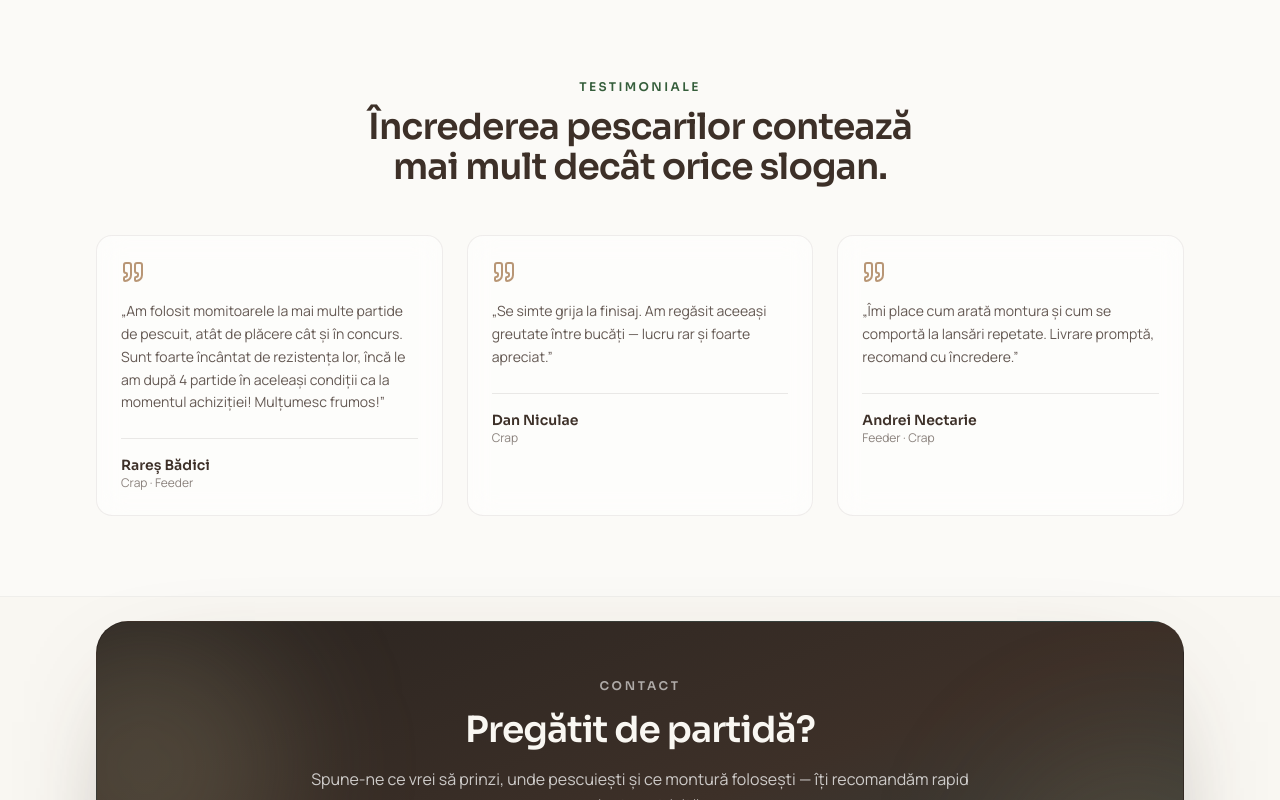
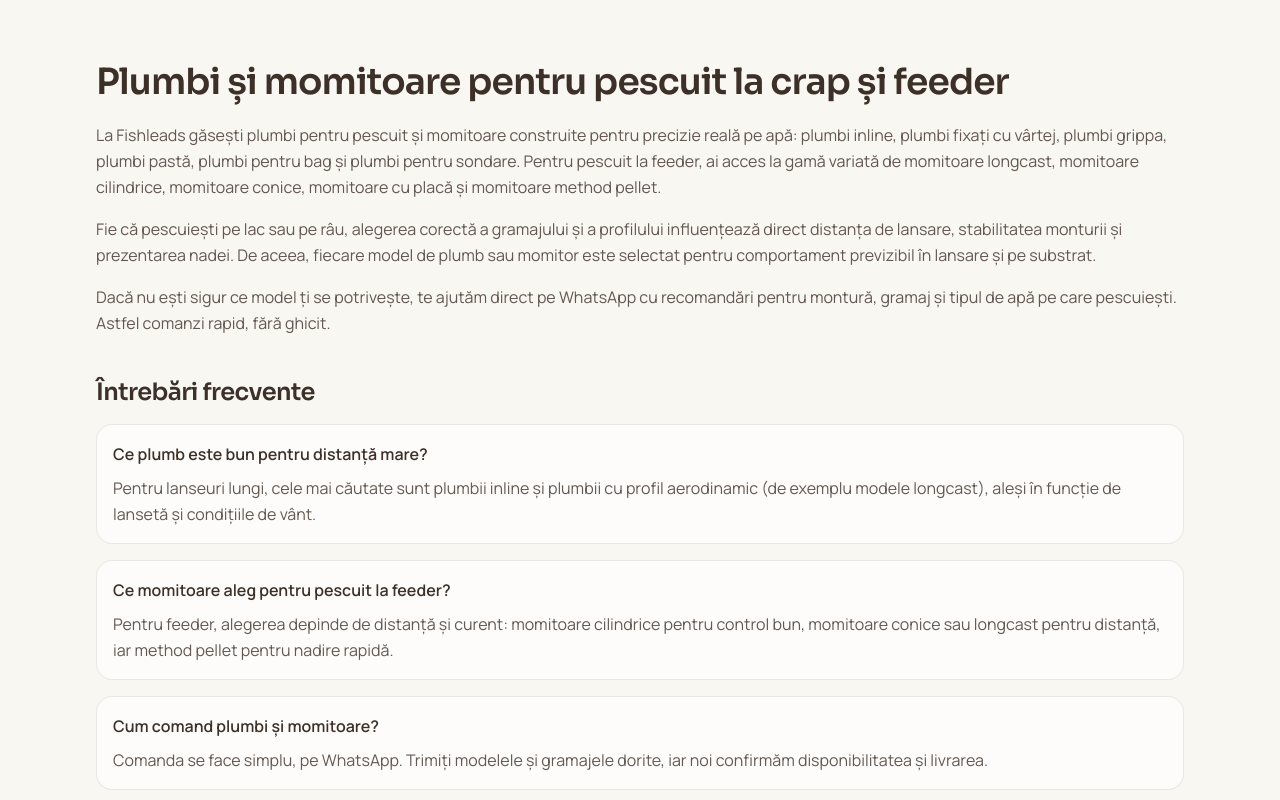
Before and after one commit to Badici/plumbi-si-momitoare, a Next.js app: page / in a window 1280 px wide. Shown: the part 10200-11000 px from the top of the page. Built offline with nearby package versions, Linux system fonts and the light colour scheme; no server answers.

Commit message:
optimizare sei

```diff
--- a/src/app/page.tsx
+++ b/src/app/page.tsx
@@ -1,3 +1,4 @@
+import type { Metadata } from "next";
 import { Header } from "@/components/layout/Header";
 import { Footer } from "@/components/layout/Footer";
 import { About } from "@/components/sections/About";
@@ -6,11 +7,68 @@ import { CategoryShowcase } from "@/components/sections/CategoryShowcase";
 import { FinalCta } from "@/components/sections/FinalCta";
 import { Hero } from "@/components/sections/Hero";
 import { ProductCatalog } from "@/components/sections/ProductCatalog";
+import { SeoContent } from "@/components/sections/SeoContent";
 import { Testimonials } from "@/components/sections/Testimonials";
+import { getCatalog } from "@/data/catalog";
+import { BRAND_NAME, SITE_URL } from "@/data/site";
+
+export const metadata: Metadata = {
+  title: "Plumbi pescuit, plumbi crap și momitoare feeder",
+  description:
+    "Comandă plumbi pescuit și momitoare feeder: plumbi inline, plumbi grippa, plumbi pastă, momitoare longcast și method. Gramaje precise, comandă rapidă pe WhatsApp.",
+  alternates: {
+    canonical: SITE_URL,
+  },
+};
 
 export default function Home() {
+  const catalog = getCatalog();
+  const faqJsonLd = {
+    "@context": "https://schema.org",
+    "@type": "FAQPage",
+    mainEntity: [
+      {
+        "@type": "Question",
+        name: "Ce plumb este bun pentru distanță mare?",
+        acceptedAnswer: {
+          "@type": "Answer",
+          text: "Pentru lanseuri lungi se folosesc frecvent plumbi inline și modele cu profil aerodinamic, alese după lansetă și condițiile de pescuit.",
+        },
+      },
+      {
+        "@type": "Question",
+        name: "Ce momitoare aleg pentru pescuit la feeder?",
+        acceptedAnswer: {
+          "@type": "Answer",
+          text: "Alegerea depinde de distanță și curent: momitoare cilindrice pentru control, conice sau longcast pentru distanță, iar method pellet pentru nadire rapidă.",
+        },
+      },
+      {
+        "@type": "Question",
+        name: "Cum comand plumbi și momitoare?",
+        acceptedAnswer: {
+          "@type": "Answer",
+          text: "Comanda se face pe WhatsApp: trimiteți modelele și gramajele dorite, iar disponibilitatea și livrarea sunt confirmate rapid.",
+        },
+      },
+    ],
+  };
+  const itemListJsonLd = {
+    "@context": "https://schema.org",
+    "@type": "ItemList",
+    name: "Catalog plumbi și momitoare",
+    itemListElement: catalog.slice(0, 24).map((product, index) => ({
+      "@type": "ListItem",
+      position: index + 1,
+      name: product.name,
+      url: `${SITE_URL}/#${product.category}`,
+    })),
+  };
+
   return (
     <>
+      <script type="application/ld+json" dangerouslySetInnerHTML={{ __html: JSON.stringify(faqJsonLd) }} />
+      <script type="application/ld+json" dangerouslySetInnerHTML={{ __html: JSON.stringify(itemListJsonLd) }} />
       <a
         href="#main"
         className="sr-only focus:not-sr-only focus:absolute focus:left-4 focus:top-4 focus:z-[100] focus:rounded-full focus:bg-white focus:px-4 focus:py-2 focus:text-sm focus:font-semibold focus:text-[#3D3028] focus:shadow-lg"
@@ -24,6 +82,7 @@ export default function Home() {
         <ProductCatalog />
         <About />
         <Benefits />
+        <SeoContent />
         <Testimonials />
         <FinalCta />
       </main>
--- /dev/null
+++ b/src/app/robots.ts
@@ -0,0 +1,13 @@
+import type { MetadataRoute } from "next";
+import { SITE_URL } from "@/data/site";
+
+export default function robots(): MetadataRoute.Robots {
+  return {
+    rules: {
+      userAgent: "*",
+      allow: "/",
+    },
+    sitemap: `${SITE_URL}/sitemap.xml`,
+    host: SITE_URL,
+  };
+}
--- /dev/null
+++ b/src/app/sitemap.ts
@@ -0,0 +1,27 @@
+import type { MetadataRoute } from "next";
+import { SITE_URL } from "@/data/site";
+
+export default function sitemap(): MetadataRoute.Sitemap {
+  const now = new Date();
+
+  return [
+    {
+      url: SITE_URL,
+      lastModified: now,
+      changeFrequency: "weekly",
+      priority: 1,
+    },
+    {
+      url: `${SITE_URL}/termeni-si-conditii`,
+      lastModified: now,
+      changeFrequency: "monthly",
+      priority: 0.5,
+    },
+    {
+      url: `${SITE_URL}/politica-de-confidentialitate`,
+      lastModified: now,
+      changeFrequency: "monthly",
+      priority: 0.5,
+    },
+  ];
+}
--- /dev/null
+++ b/src/components/sections/SeoContent.tsx
@@ -0,0 +1,55 @@
+import { Container } from "@/components/ui/Container";
+
+export function SeoContent() {
+  return (
+    <section className="py-14 sm:py-16">
+      <Container className="max-w-4xl">
+        <h2 className="font-heading text-3xl font-semibold tracking-tight text-[#3D3028] sm:text-4xl">
+          Plumbi și momitoare pentru pescuit la crap și feeder
+        </h2>
+        <div className="mt-5 space-y-4 text-sm leading-relaxed text-[#3D3028]/80 sm:text-base">
+          <p>
+            La Fishleads găsești plumbi pentru pescuit și momitoare construite pentru precizie reală pe apă: plumbi
+            inline, plumbi fixați cu vârtej, plumbi grippa, plumbi pastă, plumbi pentru bag și plumbi pentru sondare.
+            Pentru pescuit la feeder, ai acces la gamă variată de momitoare longcast, momitoare cilindrice, momitoare
+            conice, momitoare cu placă și momitoare method pellet.
+          </p>
+          <p>
+            Fie că pescuiești pe lac sau pe râu, alegerea corectă a gramajului și a profilului influențează direct
+            distanța de lansare, stabilitatea monturii și prezentarea nadei. De aceea, fiecare model de plumb sau
+            momitor este selectat pentru comportament previzibil în lansare și pe substrat.
+          </p>
+          <p>
+            Dacă nu ești sigur ce model ți se potrivește, te ajutăm direct pe WhatsApp cu recomandări pentru montură,
+            gramaj și tipul de apă pe care pescuiești. Astfel comanzi rapid, fără ghicit.
+          </p>
+        </div>
+
+        <h3 className="font-heading mt-10 text-2xl font-semibold tracking-tight text-[#3D3028]">Întrebări frecvente</h3>
+        <div className="mt-4 space-y-4 text-sm leading-relaxed text-[#3D3028]/80 sm:text-base">
+          <div className="rounded-2xl border border-[#3D3028]/10 bg-white/60 p-4">
+            <p className="font-semibold text-[#3D3028]">Ce plumb este bun pentru distanță mare?</p>
+            <p className="mt-2">
+              Pentru lanseuri lungi, cele mai căutate sunt plumbii inline și plumbii cu profil aerodinamic (de exemplu
+              modele longcast), aleși în funcție de lansetă și condițiile de vânt.
+            </p>
+          </div>
+          <div className="rounded-2xl border border-[#3D3028]/10 bg-white/60 p-4">
+            <p className="font-semibold text-[#3D3028]">Ce momitoare aleg pentru pescuit la feeder?</p>
+            <p className="mt-2">
+              Pentru feeder, alegerea depinde de distanță și curent: momitoare cilindrice pentru control bun, momitoare
+              conice sau longcast pentru distanță, iar method pellet pentru nadire rapidă.
+            </p>
+          </div>
+          <div className="rounded-2xl border border-[#3D3028]/10 bg-white/60 p-4">
+            <p className="font-semibold text-[#3D3028]">Cum comand plumbi și momitoare?</p>
+            <p className="mt-2">
+              Comanda se face simplu, pe WhatsApp. Trimiți modelele și gramajele dorite, iar noi confirmăm
+              disponibilitatea și livrarea.
+            </p>
+          </div>
+        </div>
+      </Container>
+    </section>
+  );
+}
```
